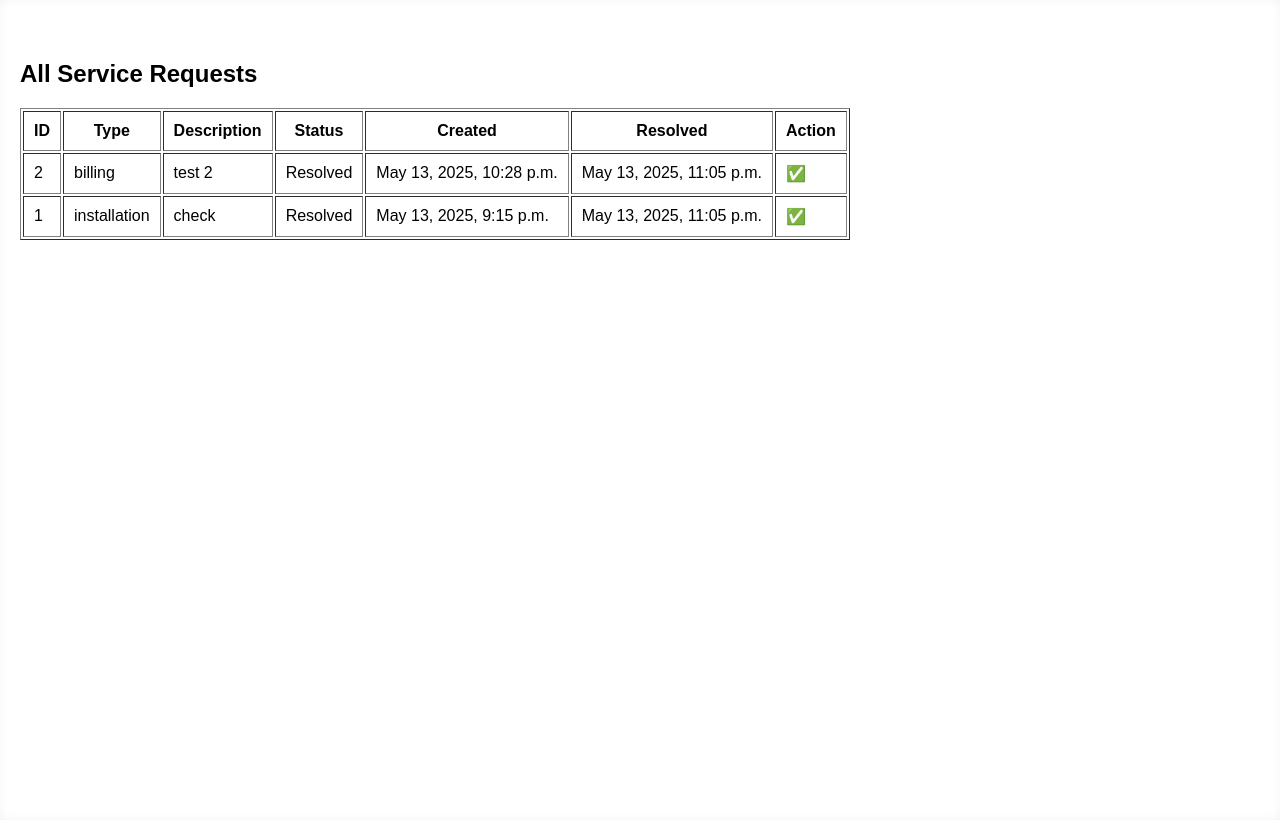
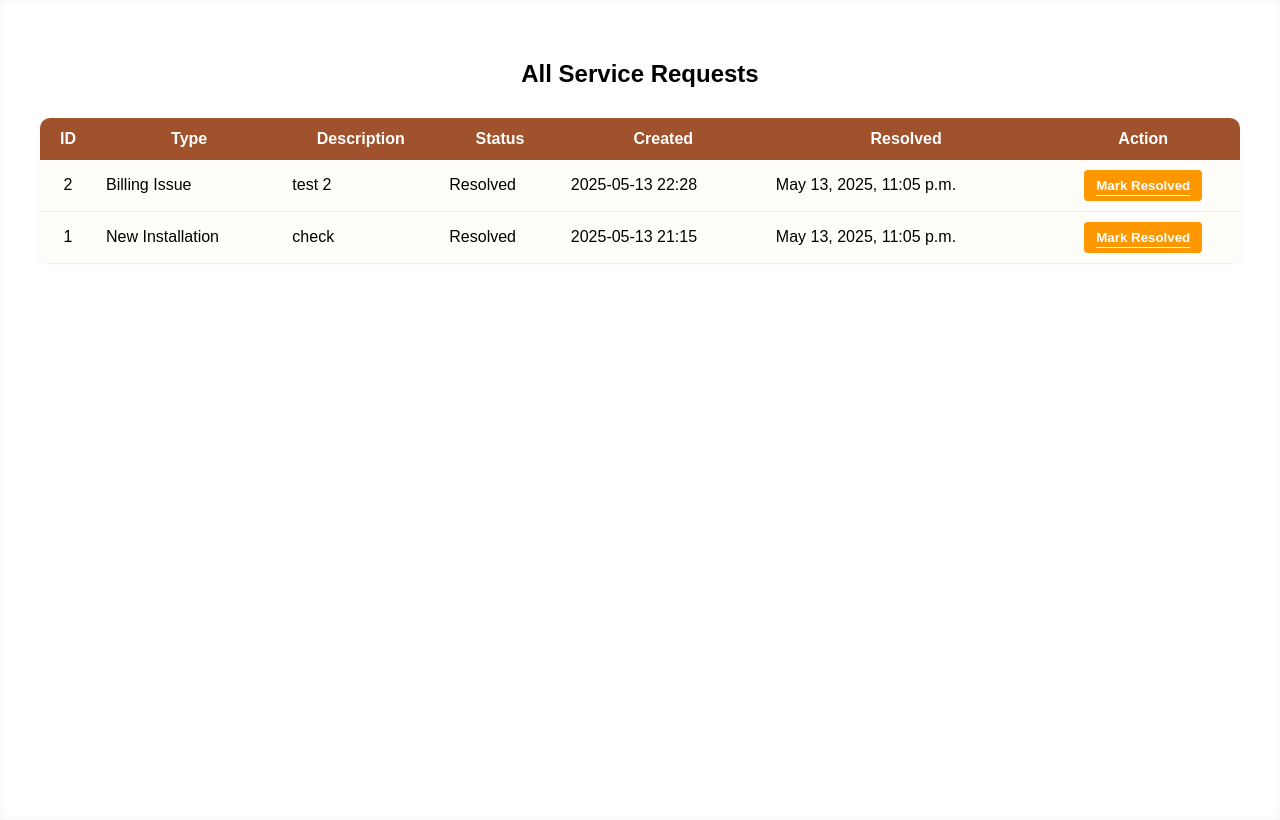
Before and after one commit to Kiraidesu/assign_gas_util, a Django app: page /request/all/ in a window 1280 px wide. Shown: the part 48-868 px from the top of the page. Run offline with Django 5.2, Linux system fonts and the light colour scheme; a user stored in the database is signed in; data comes from the database, SQL or seed files in the repository.

Commit message:
Add files via upload
All styled

```diff
--- a/service_requests/templates/service_requests/all_requests.html
+++ b/service_requests/templates/service_requests/all_requests.html
@@ -1,40 +1,57 @@
 {% extends "base_generic.html" %}
 {% block content %}
-<h2>All Service Requests</h2>
+<h2 style="text-align: center; margin-bottom: 30px;">All Service Requests</h2>
 
-<table border="1" cellpadding="10">
-    <thead>
+<div style="overflow-x: auto; padding: 0 20px;">
+    <table style="
+        width: 100%;
+        border-collapse: collapse;
+        background-color: #fffdf9;
+        box-shadow: 0 2px 10px rgba(0,0,0,0.05);
+        border-radius: 10px;
+        overflow: hidden;
+    ">
+        <thead style="background-color: #a0522d; color: white;">
             <tr>
-            <th>ID</th>
-            <th>Type</th>
-            <th>Description</th>
-            <th>Status</th>
-            <th>Created</th>
-            <th>Resolved</th>
-            <th>Action</th>
+                <th style="padding: 12px;">ID</th>
+                <th style="padding: 12px;">Type</th>
+                <th style="padding: 12px;">Description</th>
+                <th style="padding: 12px;">Status</th>
+                <th style="padding: 12px;">Created</th>
+                <th style="padding: 12px;">Resolved</th>
+                <th style="padding: 12px;">Action</th>
             </tr>
         </thead>
         <tbody>
             {% for req in requests %}
-        <tr>
-            <td>{{ req.id }}</td>
-            <td>{{ req.request_type }}</td>
-            <td>{{ req.description }}</td>
-            <td>{{ req.status }}</td>
-            <td>{{ req.created_at }}</td>
-            <td>{{ req.resolved_at|default:"-" }}</td>
-            <td>
-                {% if req.status != "Resolved" %}
+            <tr style="border-bottom: 1px solid #eee;">
+                <td style="padding: 10px; text-align: center;">{{ req.id }}</td>
+                <td style="padding: 10px;">{{ req.get_request_type_display }}</td>
+                <td style="padding: 10px;">{{ req.description }}</td>
+                <td style="padding: 10px; text-transform: capitalize;">{{ req.status }}</td>
+                <td style="padding: 10px;">{{ req.created_at|date:"Y-m-d H:i" }}</td>
+                <td style="padding: 10px;">{{ req.resolved_at|default:"-" }}</td>
+                <td style="padding: 10px; text-align: center;">
+                    {% if req.status != "resolved" %}
                     <form method="POST" action="{% url 'mark_resolved' req.id %}">
                         {% csrf_token %}
-                    <button type="submit">Mark Resolved</button>
+                        <button type="submit" style="
+                            background-color: #ff9800;
+                            color: white;
+                            border: none;
+                            padding: 8px 12px;
+                            border-radius: 4px;
+                            cursor: pointer;
+                            transition: background-color 0.3s ease;
+                        ">Mark Resolved</button>
                     </form>
                     {% else %}
-                ✅
+                    <span style="font-size: 1.2em;">✅</span>
                     {% endif %}
                 </td>
             </tr>
             {% endfor %}
         </tbody>
     </table>
+</div>
 {% endblock %}
```
Lines whose indentation alone changed are shown as unchanged.
